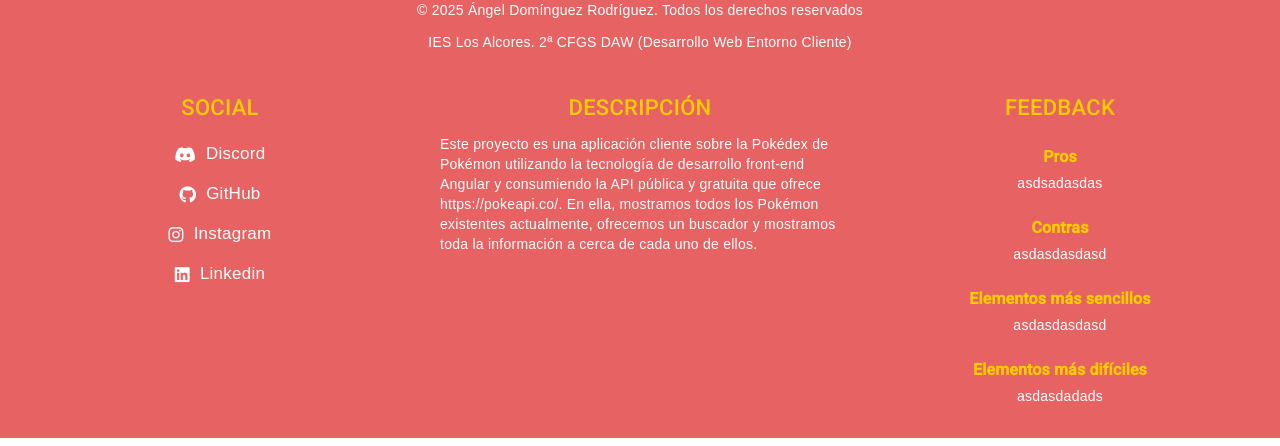
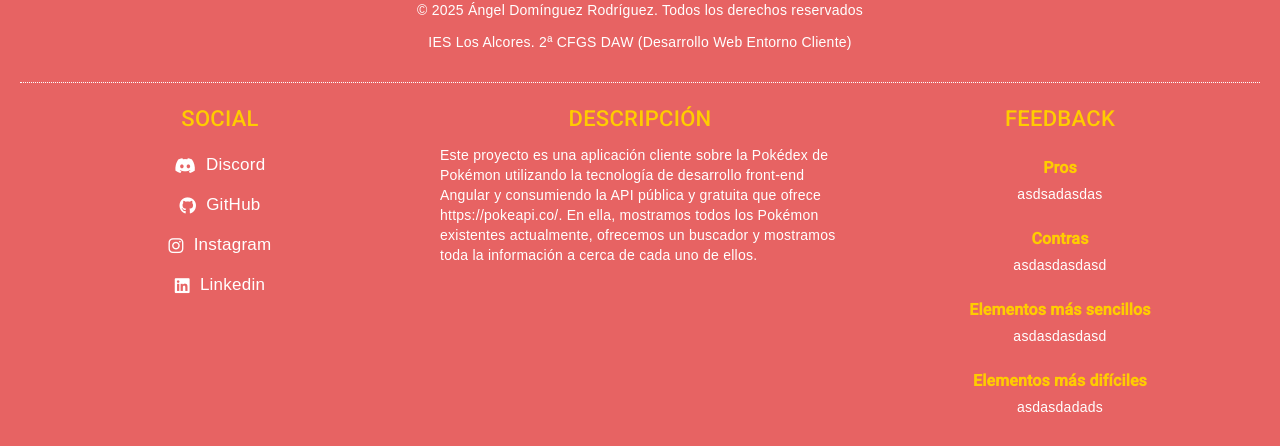
Before and after one commit to darkel5309/pokemon-app, an Angular app: page / in a window 1280 px wide. Shown: the part 370-816 px from the top of the page. Built offline with nearby package versions, Linux system fonts and the light colour scheme; no server answers.

Commit message:
seguir mejorando el footer

```diff
--- a/src/app/components/footer/footer.component.css
+++ b/src/app/components/footer/footer.component.css
@@ -17,7 +17,8 @@ footer h2 {
   display: grid;
   grid-template-columns: 1fr 1fr 1fr;
   gap: 20px;
-  margin-top: 20px;
+  margin-top: 30px;
+  border-top: 1px white dotted;
 }
 
 .footer-column {
--- a/src/app/components/footer/footer.component.html
+++ b/src/app/components/footer/footer.component.html
@@ -1,9 +1,7 @@
 <footer>
   <h2>CONÉCTATE CON NOSOTROS</h2>
-  <div>
-    <p>&copy; 2025 Ángel Domínguez Rodríguez. Todos los derechos reservados</p>
-    <p>IES Los Alcores. 2ª CFGS DAW (Desarrollo Web Entorno Cliente)</p>
-  </div>
+  <p>&copy; 2025 Ángel Domínguez Rodríguez. Todos los derechos reservados</p>
+  <p>IES Los Alcores. 2ª CFGS DAW (Desarrollo Web Entorno Cliente)</p>
 
   <div class="footer-container">
     <div class="footer-column enlaces">
@@ -25,10 +23,7 @@
     <div class="footer-column descripcion">
       <h2>DESCRIPCIÓN</h2>
       <p>
-        Este proyecto es una aplicación cliente sobre la Pokédex de Pokémon utilizando la tecnología de desarrollo
-        front-end Angular y consumiendo la API pública y gratuita que ofrece <a
-          href="https://pokeapi.co/">https://pokeapi.co/</a>. En ella, mostramos todos los Pokémon existentes
-        actualmente, ofrecemos un buscador y mostramos toda la información a cerca de cada uno de ellos.
+        Este proyecto es una aplicación cliente sobre la Pokédex de Pokémon utilizando la tecnología de desarrollo front-end Angular y consumiendo la API pública y gratuita que ofrece <a href="https://pokeapi.co/">https://pokeapi.co/</a>. En ella, mostramos todos los Pokémon existentes actualmente, ofrecemos un buscador y mostramos toda la información a cerca de cada uno de ellos.
       </p>
     </div>
 
```
